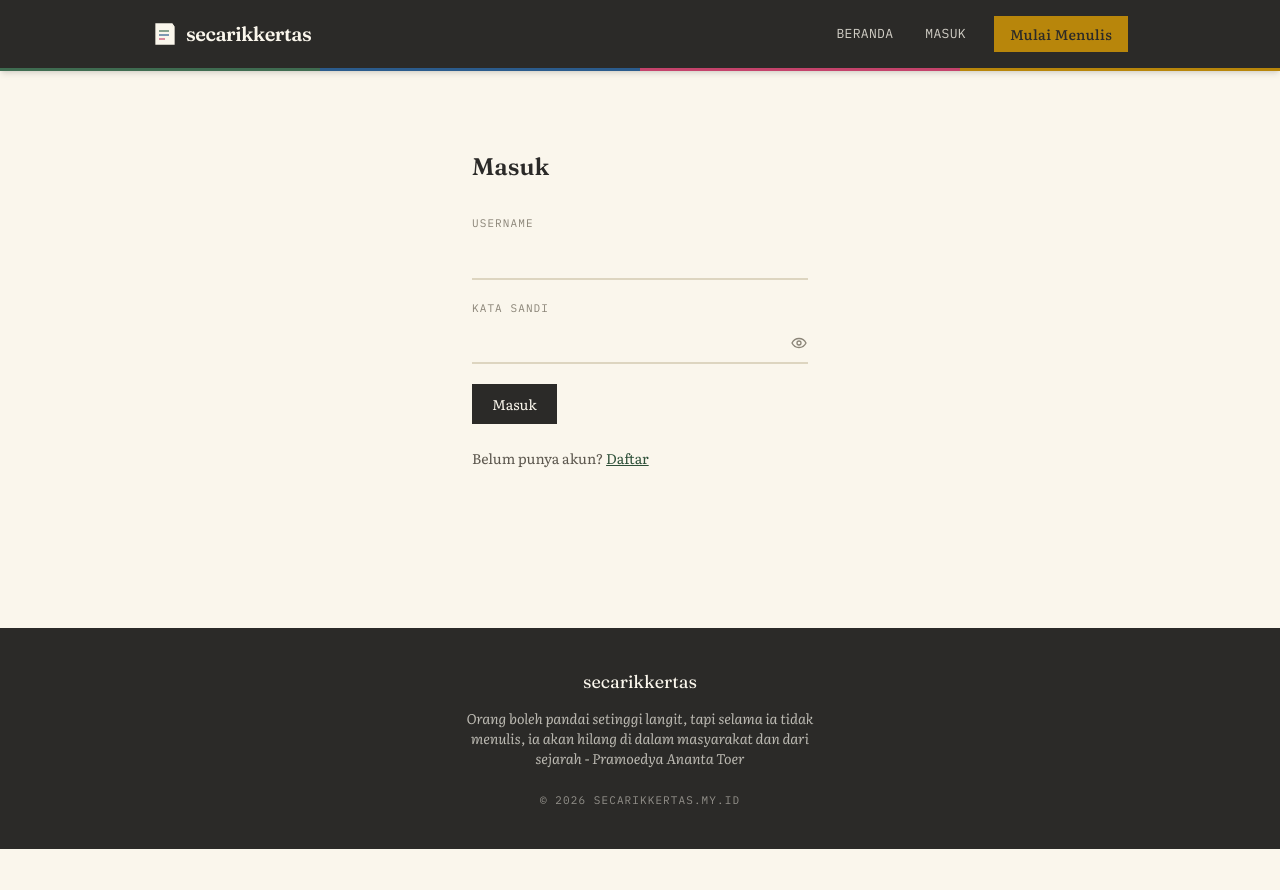
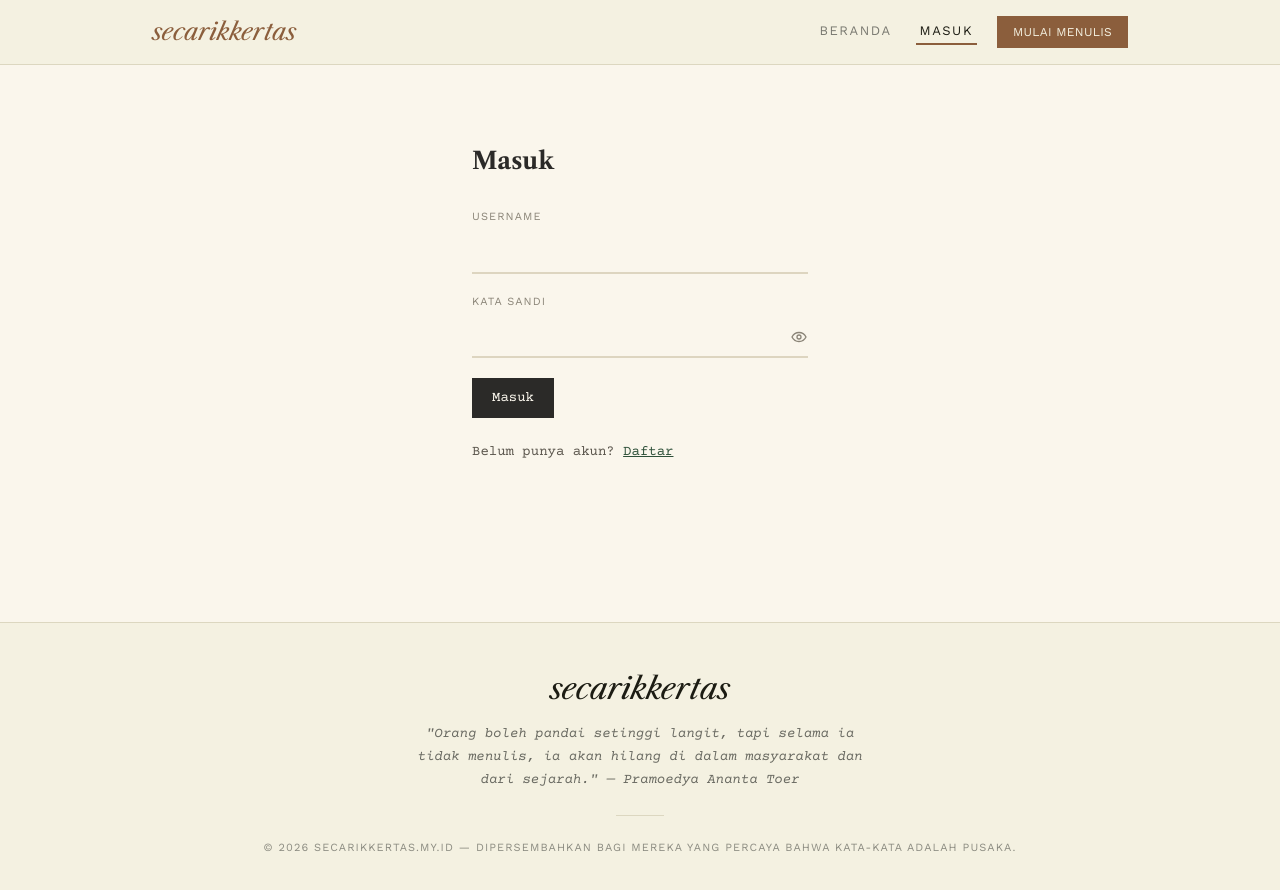
Before and after one commit to 404-DevNotFound/secarikkertas, a React (Vite) app: page /login in a window 1280 px wide. Shown: the top 890 px of the page. Before the commit the page ends 849 px from the top, so only its background shows below. Built offline with nearby package versions, Linux system fonts and the light colour scheme.

Commit message:
update 1.8

```diff
--- a/src/components/layout/Footer.jsx
+++ b/src/components/layout/Footer.jsx
@@ -1,13 +1,19 @@
 export default function Footer() {
   return (
-    <footer className="mt-20 bg-tinta">
-      <div className="max-w-5xl mx-auto px-6 py-10 flex flex-col items-center gap-3 text-center">
-        <p className="font-judul text-lg text-kertas">secarikkertas</p>
-        <p className="font-baca text-sm text-kertas/70 italic max-w-sm">
-          Orang boleh pandai setinggi langit, tapi selama ia tidak menulis, ia akan hilang di dalam masyarakat dan dari sejarah - Pramoedya Ananta Toer
+    <footer className="mt-20 bg-naskah-bg border-t border-naskah-aged">
+      <div className="max-w-5xl mx-auto px-6 py-12 flex flex-col items-center gap-4 text-center">
+        <p className="font-judul italic text-2xl sm:text-3xl text-naskah-ink">secarikkertas</p>
+
+        <p className="font-baca text-sm text-naskah-inksoft/80 italic max-w-md leading-relaxed">
+          "Orang boleh pandai setinggi langit, tapi selama ia tidak menulis, ia akan hilang
+          di dalam masyarakat dan dari sejarah." — Pramoedya Ananta Toer
         </p>
-        <p className="font-mono text-[11px] uppercase tracking-widest text-kertas/50 mt-3">
-          © {new Date().getFullYear()} secarikkertas.my.id
+
+        <div className="w-12 h-px bg-naskah-aged my-2" />
+
+        <p className="font-mono text-[11px] uppercase tracking-widest text-naskah-inksoft/60">
+          © {new Date().getFullYear()} secarikkertas.my.id — Dipersembahkan bagi mereka
+          yang percaya bahwa kata-kata adalah pusaka.
         </p>
       </div>
     </footer>
--- a/src/components/layout/Navbar.jsx
+++ b/src/components/layout/Navbar.jsx
@@ -1,54 +1,71 @@
 import { useState } from 'react'
-import { Link } from 'react-router-dom'
+import { Link, useLocation } from 'react-router-dom'
 import { useAuth } from '../../context/AuthContext'
+
+// Ambil 1-2 huruf inisial dari nama pena / username, untuk avatar bulat
+function inisialDari(teks) {
+  if (!teks) return '?'
+  const kata = teks.trim().split(/\s+/)
+  if (kata.length === 1) return kata[0].slice(0, 2).toUpperCase()
+  return (kata[0][0] + kata[1][0]).toUpperCase()
+}
 
 export default function Navbar() {
   const { user, logout } = useAuth()
   const [menuBuka, setMenuBuka] = useState(false)
+  const { pathname } = useLocation()
+
+  const tautan = (to) =>
+    `font-mono text-[13px] uppercase tracking-[0.12em] px-1 py-0.5 border-b-2 transition-colors ${
+      pathname === to
+        ? 'border-naskah-leather text-naskah-ink'
+        : 'border-transparent text-naskah-inksoft/70 hover:text-naskah-ink'
+    }`
 
   return (
-    <nav className="bg-tinta sticky top-0 z-20 shadow-md">
-      <div className="max-w-5xl mx-auto px-4 sm:px-6 py-4 flex items-center justify-between">
-        <Link to="/" className="flex items-center gap-2 group" onClick={() => setMenuBuka(false)}>
-          <svg width="26" height="26" viewBox="0 0 26 26" className="shrink-0">
-            <path d="M4 3 L20 3 L22 6 L22 23 L4 23 Z" fill="#FAF6EC" stroke="#FAF6EC" strokeWidth="1.3" />
-            <path d="M20 3 L20 6 L22 6 Z" fill="#DDD5C0" stroke="#FAF6EC" strokeWidth="1" />
-            <line x1="7" y1="10" x2="17" y2="10" stroke="#3F6C51" strokeWidth="1.2" />
-            <line x1="7" y1="14" x2="17" y2="14" stroke="#2B5B8C" strokeWidth="1.2" />
-            <line x1="7" y1="18" x2="13" y2="18" stroke="#C4436B" strokeWidth="1.2" />
-          </svg>
-          <span className="font-judul text-xl font-semibold tracking-tight text-kertas">
+    <nav className="bg-naskah-bg sticky top-0 z-20 border-b border-naskah-aged">
+      <div className="max-w-5xl mx-auto px-4 sm:px-6 py-4 flex items-center justify-between gap-4">
+        <Link to="/" className="shrink-0" onClick={() => setMenuBuka(false)}>
+          <span className="font-judul italic text-xl sm:text-2xl text-naskah-leather">
             secarikkertas
           </span>
         </Link>
 
-        <div className="hidden md:flex items-center gap-6 font-mono text-[13px] uppercase tracking-wide">
-          <Link to="/" className="stabilo-hover text-kertas/80 hover:text-stabilo transition-colors px-1 py-0.5">
-            Beranda
-          </Link>
+        <div className="hidden md:flex items-center gap-5">
+          <Link to="/" className={tautan('/')}>Beranda</Link>
           {user?.role === 'admin' && (
-            <Link to="/admin" className="stabilo-hover text-stabilo hover:opacity-70 transition-colors px-1 py-0.5">
-              Admin
-            </Link>
+            <Link to="/admin" className={tautan('/admin')}>Admin</Link>
           )}
+          {user && (
+            <>
+              <Link to="/dashboard" className={tautan('/dashboard')}>Dasbor</Link>
+              <Link to="/profile" className={tautan('/profile')}>Profil</Link>
+            </>
+          )}
+
           {user ? (
             <>
-              <Link to="/dashboard" className="stabilo-hover text-kertas/80 hover:text-stabilo transition-colors px-1 py-0.5">
-                Dasbor
-              </Link>
-              <Link to="/profile" className="stabilo-hover text-kertas/80 hover:text-stabilo transition-colors px-1 py-0.5">
-                Profil
-              </Link>
-              <button onClick={logout} className="stabilo-hover text-kertas/80 hover:text-stabilo transition-colors px-1 py-0.5">
+              <button
+                onClick={logout}
+                className="font-mono text-[13px] uppercase tracking-[0.12em] text-naskah-inksoft/70 hover:text-naskah-ink transition-colors"
+              >
                 Keluar
               </button>
+              <Link
+                to="/profile"
+                className="w-8 h-8 rounded-full bg-naskah-leather text-naskah-bg flex items-center justify-center font-ketik text-xs shrink-0"
+                title={user.namaPena || user.username}
+              >
+                {inisialDari(user.namaPena || user.username)}
+              </Link>
             </>
           ) : (
             <>
-              <Link to="/login" className="stabilo-hover text-kertas/80 hover:text-stabilo transition-colors px-1 py-0.5">
-                Masuk
-              </Link>
-              <Link to="/register" className="px-4 py-2 bg-mustard text-tinta hover:opacity-90 transition-opacity normal-case font-baca text-sm not-italic font-medium">
+              <Link to="/login" className={tautan('/login')}>Masuk</Link>
+              <Link
+                to="/register"
+                className="px-4 py-2 bg-naskah-leather text-naskah-bg hover:bg-naskah-leatherdark transition-colors font-mono text-xs uppercase tracking-wide"
+              >
                 Mulai Menulis
               </Link>
             </>
@@ -57,37 +74,29 @@ export default function Navbar() {
 
         <button className="md:hidden p-2 -mr-2" onClick={() => setMenuBuka((v) => !v)} aria-label="Buka menu">
           <svg width="22" height="22" viewBox="0 0 22 22">
-            <line x1="2" y1="6" x2="20" y2="6" stroke="#FAF6EC" strokeWidth="1.8" />
-            <line x1="2" y1="11" x2="20" y2="11" stroke="#FAF6EC" strokeWidth="1.8" />
-            <line x1="2" y1="16" x2="20" y2="16" stroke="#FAF6EC" strokeWidth="1.8" />
+            <line x1="2" y1="6" x2="20" y2="6" stroke="#1C1C13" strokeWidth="1.8" />
+            <line x1="2" y1="11" x2="20" y2="11" stroke="#1C1C13" strokeWidth="1.8" />
+            <line x1="2" y1="16" x2="20" y2="16" stroke="#1C1C13" strokeWidth="1.8" />
           </svg>
         </button>
       </div>
 
-      {/* Garis aksen warna-warni khas buku tulis, tipis di paling bawah navbar */}
-      <div className="h-[3px] flex">
-        <div className="flex-1 bg-stempel" />
-        <div className="flex-1 bg-biru" />
-        <div className="flex-1 bg-merahmuda" />
-        <div className="flex-1 bg-mustard" />
-      </div>
-
       {menuBuka && (
-        <div className="md:hidden border-t border-tinta-soft/30 bg-tinta px-4 py-4 flex flex-col gap-4 font-mono text-sm uppercase tracking-wide">
-          <Link to="/" onClick={() => setMenuBuka(false)} className="text-kertas/80">Beranda</Link>
+        <div className="md:hidden border-t border-naskah-aged bg-naskah-bg px-4 py-4 flex flex-col gap-4 font-mono text-sm uppercase tracking-wide">
+          <Link to="/" onClick={() => setMenuBuka(false)} className="text-naskah-inksoft">Beranda</Link>
           {user?.role === 'admin' && (
-            <Link to="/admin" onClick={() => setMenuBuka(false)} className="text-stabilo">Admin</Link>
+            <Link to="/admin" onClick={() => setMenuBuka(false)} className="text-naskah-leather">Admin</Link>
           )}
           {user ? (
             <>
-              <Link to="/dashboard" onClick={() => setMenuBuka(false)} className="text-kertas/80">Dasbor</Link>
-              <Link to="/profile" onClick={() => setMenuBuka(false)} className="text-kertas/80">Profil</Link>
-              <button onClick={() => { logout(); setMenuBuka(false) }} className="text-left text-kertas/80">Keluar</button>
+              <Link to="/dashboard" onClick={() => setMenuBuka(false)} className="text-naskah-inksoft">Dasbor</Link>
+              <Link to="/profile" onClick={() => setMenuBuka(false)} className="text-naskah-inksoft">Profil</Link>
+              <button onClick={() => { logout(); setMenuBuka(false) }} className="text-left text-naskah-inksoft">Keluar</button>
             </>
           ) : (
             <>
-              <Link to="/login" onClick={() => setMenuBuka(false)} className="text-kertas/80">Masuk</Link>
-              <Link to="/register" onClick={() => setMenuBuka(false)} className="text-stabilo">Mulai Menulis</Link>
+              <Link to="/login" onClick={() => setMenuBuka(false)} className="text-naskah-inksoft">Masuk</Link>
+              <Link to="/register" onClick={() => setMenuBuka(false)} className="text-naskah-leather">Mulai Menulis</Link>
             </>
           )}
         </div>
--- a/src/index.css
+++ b/src/index.css
@@ -1,11 +1,11 @@
-@import url('https://fonts.googleapis.com/css2?family=Fraunces:opsz,wght@9..144,400;9..144,500;9..144,600;9..144,700&family=Literata:ital,wght@0,400;0,500;0,600;1,400&family=IBM+Plex+Mono:wght@400;500&family=Libre+Caslon+Text:ital,wght@0,400;0,700;1,400&family=Courier+Prime:ital,wght@0,400;0,700;1,400&display=swap');
+@import url('https://fonts.googleapis.com/css2?family=Fraunces:opsz,wght@9..144,400;9..144,500;9..144,600;9..144,700&family=Literata:ital,wght@0,400;0,500;0,600;1,400&family=IBM+Plex+Mono:wght@400;500&family=Libre+Caslon+Text:ital,wght@0,400;0,700;1,400&family=Courier+Prime:ital,wght@0,400;0,700;1,400&family=Work+Sans:wght@400;500;600&display=swap');
 
 @tailwind base;
 @tailwind components;
 @tailwind utilities;
 
 body {
-  font-family: 'Literata', Georgia, serif;
+  font-family: 'Courier Prime', Georgia, monospace;
   background-color: #FAF6EC;
   color: #2B2A28;
   /* Garis-garis horizontal khas buku tulis, jarak ~32px meniru garis buku sungguhan */
--- a/tailwind.config.js
+++ b/tailwind.config.js
@@ -49,11 +49,16 @@ export default {
         },
       },
       fontFamily: {
-        judul: ['Fraunces', 'Georgia', 'serif'],
-        baca: ['Literata', 'Georgia', 'serif'],
-        mono: ['"IBM Plex Mono"', 'monospace'],
+        // Font utama situs, disamakan dengan referensi desain "Stitch":
+        // judul pakai Libre Caslon Text, teks baca pakai Courier Prime
+        // (nuansa mesin ketik), label/navigasi pakai Work Sans.
+        judul: ['"Libre Caslon Text"', 'Georgia', 'serif'],
+        baca: ['"Courier Prime"', 'monospace'],
+        mono: ['"Work Sans"', 'sans-serif'],
 
-        // Font khusus halaman ber-layout buku terbuka
+        // Alias — dipakai di halaman ber-layout buku terbuka (Home, Dasbor,
+        // Editor, Admin). Sengaja disamakan dengan judul/baca di atas supaya
+        // seluruh situs konsisten satu sistem font.
         naskah: ['"Libre Caslon Text"', 'Georgia', 'serif'],
         ketik: ['"Courier Prime"', 'monospace'],
       },
```
